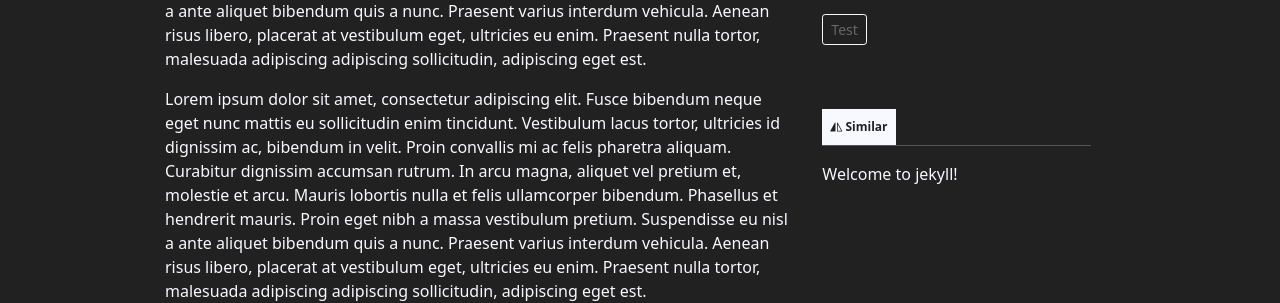
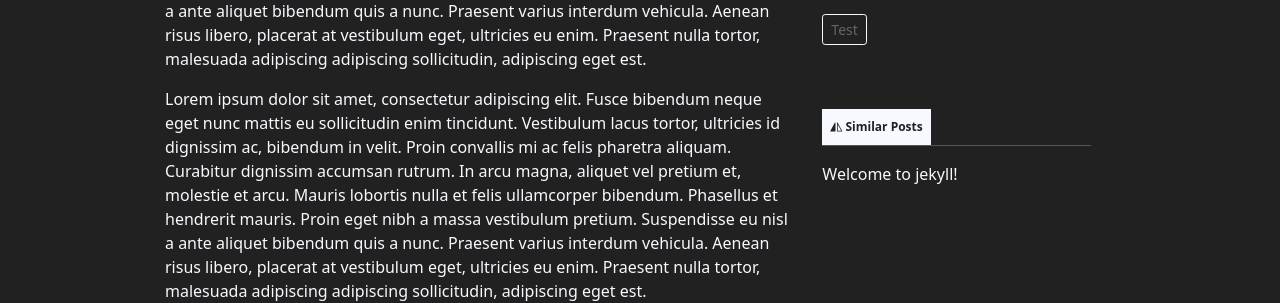
Before and after one commit to davemcdowell/portfolio, a Jekyll site: the page built from collections/_posts/2016-05-20-super-long-article.md, in a window 1280 px wide and 1400 px high, scrolled down 666 px. Shown: the part 273-576 px from the top of the window. Built offline with Jekyll 4.4.1, drawn with Linux system fonts in a browser that asks for light colours; nearby versions of some CDN libraries; a script that is not in the unit is left out.

Commit message:
small edits

```diff
--- a/_includes/sections/blog-main.html
+++ b/_includes/sections/blog-main.html
@@ -1,7 +1,7 @@
 {%- if site.paginate -%}
-{% assign posts = paginator.posts %}
+{%- assign posts = paginator.posts -%}
 {%- else -%}
-{% assign posts = site.posts %}
+{%- assign posts = site.posts -%}
 {%- endif -%}
 {%- if posts.size > 0 -%}
 <section id="blog-main">
@@ -11,7 +11,7 @@
         <div class="card text-white bg-default border-0 mb-3">
             <div class="row g-0">
                 <div class="col-md-4 p-3">
-                    <a href="{{ post.url | relative_url }}"><img src="https://picsum.photos/512/512?random={{ forloop.index }}" class="img-fluid rounded bs-sm" alt=""></a>
+                    <a href="{{ post.url | relative_url }}"><img src="https://picsum.photos/512/512?random={{ forloop.index }}" class="img-fluid rounded bs-sm" alt="Image for: {{ post.title }}"></a>
                 </div>
                 <div class="col-md-8">
                     <div class="card-body">
--- a/_layouts/post.html
+++ b/_layouts/post.html
@@ -72,27 +72,25 @@ js-postload-files:
                         </ul>
                     </div>
                     {%- endif -%}
-
-                    {% assign maxPosts = 5 %}
-                    {% assign minCommonTags =  1 %}
-                    {% assign maxRelatedPosts = 0 %}
-
+                    {%- assign maxPosts = 5 -%}
+                    {%- assign minCommonTags =  1 -%}
+                    {%- assign maxRelatedPosts = 0 -%}
                     <div class="p-4">
-                        <h6 class="block-label"><i class="bi bi-symmetry-vertical"></i> Similar</h6>
+                        <h6 class="block-label"><i class="bi bi-symmetry-vertical"></i> Similar Posts</h6>
                         <hr class="block-label-hr">
                         <ul class="list-unstyled">
                             {%- for post in site.posts -%}
-                                {% assign sameTagCount = 0 %}
+                                {%- assign sameTagCount = 0 -%}
                                 {%- if post.url != page.url -%}
                                     {%- for tag in post.tags -%}
                                         {%- if page.tags contains tag -%}
-                                        {% assign sameTagCount = sameTagCount | plus: 1 %}
+                                        {%- assign sameTagCount = sameTagCount | plus: 1 -%}
                                         {%- endif -%}
                                     {%- endfor -%}
                                 {%- endif -%}
                                 {%- if sameTagCount >= minCommonTags -%}
                                     <li><a class="no-underline" href="{{ site.baseurl }}{{ post.url }}">{{ post.title | capitalize | truncatewords: 5 }}</a></li>
-                                    {% assign maxRelatedPosts = maxRelatedPosts | plus: 1 %}
+                                    {%- assign maxRelatedPosts = maxRelatedPosts | plus: 1 -%}
                                     {%- if maxRelatedPosts > maxPosts -%}
                                         {%- break -%}
                                     {%- endif -%}
@@ -100,7 +98,6 @@ js-postload-files:
                             {%- endfor -%}
                         </ul>
                     </div>
-
                     <div class="p-4 d-block d-md-none">
                         <h6 class="block-label"><i class="bi bi-share"></i> Share</h6>
                         <hr class="block-label-hr">
--- a/about.html
+++ b/about.html
@@ -19,7 +19,7 @@ permalink: /about/
                         {%- for experience in site.data.cv.experience -%}
                         <div class="d-flex">
                             <div class="flex-shrink-0">
-                                <a href="{{ experience.url }}" target="_blank" rel="noreferrer"><img class="rounded bs-sm" src="{{ experience.logo | relative_url }}" width="48" height="48" alt="{{ experience.company }} logo" style="max-width: 48px; max-height: 48px;"></a>
+                                <a href="{{ experience.url }}" target="_blank" rel="noreferrer"><img class="rounded cv-item-logo bs-sm" src="{{ experience.logo | relative_url }}" width="48" height="48" alt="{{ experience.company }} logo"></a>
                             </div>
                             <div class="flex-grow-1 ms-2">
                                 <p class="p-0 mb-0"><strong>{{ experience.job-title }}</strong></p>
@@ -36,7 +36,7 @@ permalink: /about/
                         {%- for education in site.data.cv.education -%}
                         <div class="d-flex">
                             <div class="flex-shrink-0">
-                                <a href="{{ education.url }}" target="_blank" rel="noreferrer"><img class="rounded bs-sm" src="{{ education.logo | relative_url }}" width="48" height="48" alt="{{ education.school }} logo" style="max-width: 48px; max-height: 48px;"></a>
+                                <a href="{{ education.url }}" target="_blank" rel="noreferrer"><img class="rounded cv-item-logo bs-sm" src="{{ education.logo | relative_url }}" width="48" height="48" alt="{{ education.school }} logo"></a>
                             </div>
                             <div class="flex-grow-1 ms-2">
                                 <p class="p-0 mb-0"><strong><a class="no-underline" href="{{ education.url }}" target="_blank" rel="noreferrer">{{ education.school }}</a></strong></p>
@@ -53,7 +53,7 @@ permalink: /about/
                         <div class="d-flex justify-content-between">
                             <ul class="list-inline">
                                 {%- for skill in site.data.cv.skills -%}
-                                <li class="list-inline-item mb-2"><span class="btn btn-sm btn-outline-light py-1 px-2" style="border-radius: 50px;">{{ skill.name }}</span></li>
+                                <li class="list-inline-item mb-2"><span class="btn btn-sm btn-outline-light cv-pill py-1 px-2">{{ skill.name }}</span></li>
                                 {%- endfor -%}
                             </ul>
                         </div>
--- a/assets/js/app.js
+++ b/assets/js/app.js
@@ -13,7 +13,7 @@ let app = function() {
     function setToast() {
         let toastElList = [].slice.call(document.querySelectorAll('.toast'));
         toastElList.map(function (toastEl) {
-          return new bootstrap.Toast(toastEl, option);
+          return new bootstrap.Toast(toastEl);
         });
     }
 
@@ -124,12 +124,10 @@ let app = function() {
         if(validationCheck(inputValue)) {
             invalidFeedback.style.display = 'none';
             validFeedback.style.display = 'block';
-            input.setAttribute('style', 'border-color: #198754 !important;');
             group.setAttribute('is-valid', '');
         } else {
             validFeedback.style.display = 'none';
             invalidFeedback.style.display = 'block';
-            input.setAttribute('style', 'border-color: #dc3545 !important;');
             group.removeAttribute('is-valid');
         }
     }
--- a/assets/moxxi.css
+++ b/assets/moxxi.css
@@ -626,6 +626,10 @@ form button:active {
   border: 1px dashed var(--lighter-type-color);
 }
 
+/* about */
+.cv-item-logo { max-width: 48px; max-height: 48px; }
+.cv-pill { border-radius: 50px; }
+
 /* footer */
 footer {
   background-color: var(--bg-color-dark);
```
